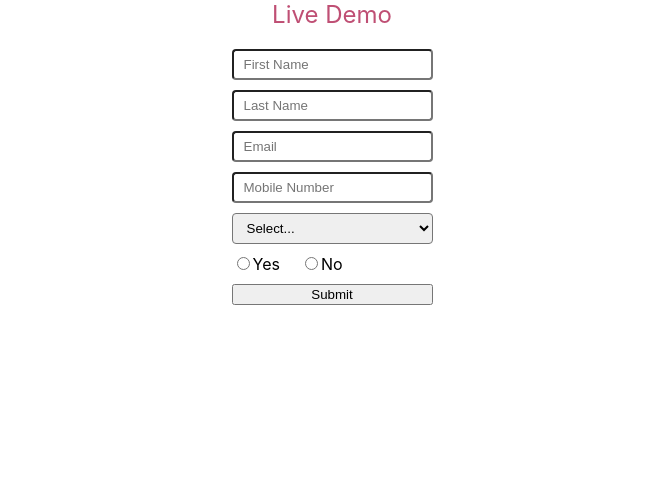
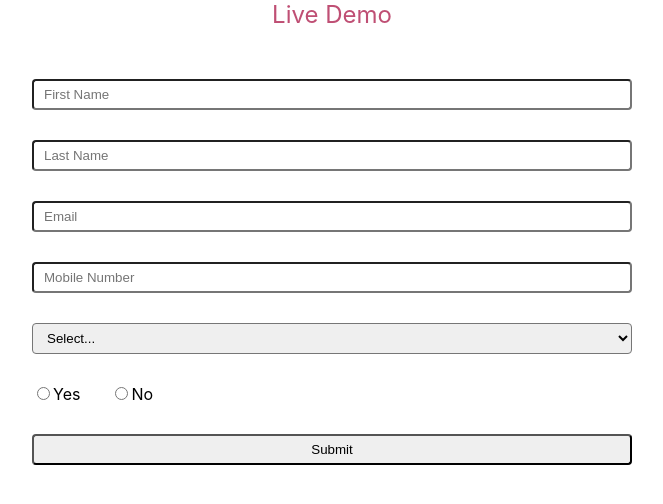
Before and after one commit to frontStudySession/sam, a React app: page / in a window 1280 px wide. Shown: the top 504 px of the page, without its empty margins (308-971 px from the left). Built offline with nearby package versions, Linux system fonts and the light colour scheme.

Commit message:
Feat: 요소 스타일 추가

```diff
--- a/src/App.tsx
+++ b/src/App.tsx
@@ -17,7 +17,7 @@ const Wrapper = styled.div`
   flex-direction: column;
   justify-content: center;
   align-items: center;
-  gap: 20px;
+  gap: 50px;
 `;
 
 export default App;
--- a/src/app/Form.tsx
+++ b/src/app/Form.tsx
@@ -77,7 +77,7 @@ export default function App() {
         </label>
       </LabelBox>
 
-      <input type="submit" />
+      <Input type="submit" />
     </Form>
   );
 }
@@ -85,12 +85,14 @@ export default function App() {
 const Form = styled.form`
   display: flex;
   flex-direction: column;
-  gap: 10px;
+  gap: 30px;
+  width: 100%;
+  max-width: 600px;
 `;
 
 const LabelBox = styled.div`
   display: flex;
-  gap: 20px;
+  gap: 30px;
 `;
 
 const Input = styled.input`
```
